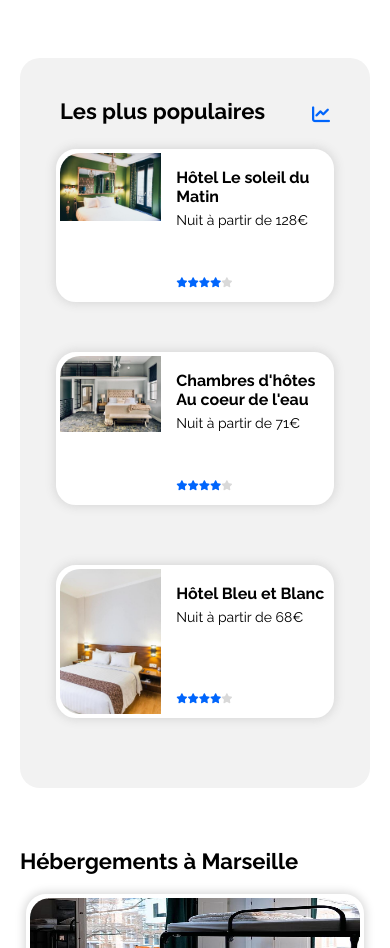
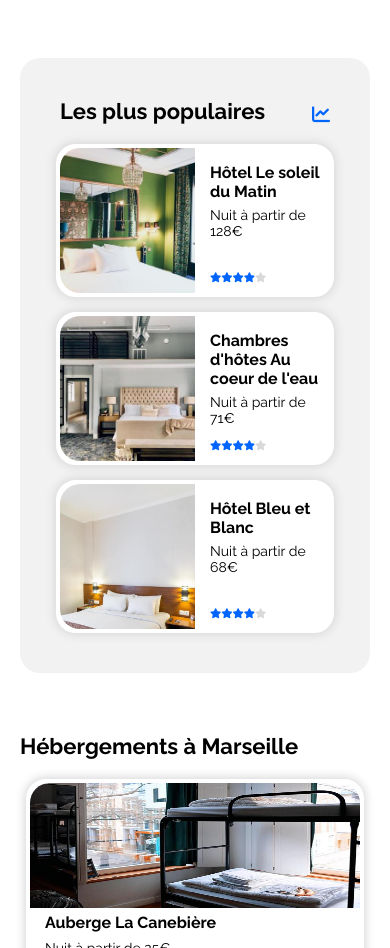
Before and after one commit to Peallyz/Projet1, a website: page Booki/index.html in a window 390 px wide. Shown: the part 783-1731 px from the top of the page. Drawn offline with Linux system fonts and the light colour scheme.

Commit message:
fix : add right img and styled them

```diff
--- a/Booki/styles/main/hebergement/offers_sponsored.css
+++ b/Booki/styles/main/hebergement/offers_sponsored.css
@@ -36,7 +36,8 @@
     margin-top: 6px;
 }
 .offers__sponsored article .img {
-    width: 135px;
+    min-width: 135px;
+    max-width: 135px;
     height: 100%;
     border-top-left-radius: 20px;
     border-bottom-left-radius: 20px;
@@ -54,17 +55,47 @@
     width: 100%;
 }
 
+.offers__sponsored .articles article:nth-of-type(1) img {
+    transform: translate(0px, 30px) scale(1.8);
+}
+.offers__sponsored .articles article:nth-of-type(2) img {
+    transform: translate(0px, 30px) scale(1.6);
+}
+.offers__sponsored .articles article:nth-of-type(3) img {
+    transform: translate(0px, 0px) scale(1);
+}
+
 @media screen and (max-width: 1180px) {
     .offers__sponsored article {
-        width: 30%;
+        margin: 0 7px;
+        width: 230px;
+    }
+    .offers__sponsored article:nth-child(1),
+    .offers__sponsored article:nth-child(3) {
+        margin: 0;
     }
 
     .offers__sponsored .articles {
         display: flex;
         align-items: center;
         justify-content: space-between;
+        margin-top: 15px;
+    }
+    .offers__sponsored article .img {
+        min-width: 100px;
+        max-width: 100px;
+    }
+    .offers__sponsored .articles article:nth-of-type(1) img {
+        transform: translate(0px, 40px) scale(2.2);
+    }
+    .offers__sponsored .articles article:nth-of-type(2) img {
+        transform: translate(0px, 35px) scale(2);
+    }
+    .offers__sponsored .articles article:nth-of-type(3) img {
+        transform: translate(0px, 0px) scale(1);
     }
 }
+
 @media screen and (max-width: 768px) {
     .offers__sponsored .articles {
         flex-direction: column;
@@ -73,5 +104,19 @@
     }
     .offers__sponsored article {
         width: 100%;
+        margin: 15px 7px;
+    }
+    .offers__sponsored article .img {
+        min-width: 135px;
+        max-width: 135px;
+    }
+    .offers__sponsored .articles article:nth-of-type(1) img {
+        transform: translate(0px, 30px) scale(1.8);
+    }
+    .offers__sponsored .articles article:nth-of-type(2) img {
+        transform: translate(0px, 30px) scale(1.6);
+    }
+    .offers__sponsored .articles article:nth-of-type(3) img {
+        transform: translate(0px, 0px) scale(1);
     }
 }
```
